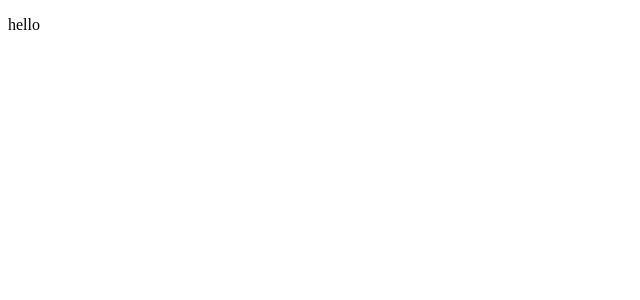
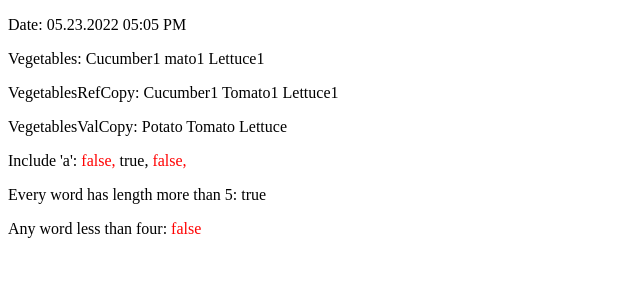
Before and after one commit to tarasbilyk/angular-admin, an Angular app: page / in a window 1280 px wide. Shown: the top 300 px of the page, without its empty margins (0-640 px from the left). Built offline with nearby package versions, Linux system fonts and the light colour scheme.

Commit message:
added ang-40

```diff
--- a/src/app/app-routing.module.ts
+++ b/src/app/app-routing.module.ts
@@ -3,6 +3,10 @@ import { RouterModule, Routes } from '@angular/router';
 import { DashboardComponent } from './features/dashboard/dashboard/dashboard.component';
 
 const routes: Routes = [
+  {
+    path: '',
+    component: DashboardComponent
+  },
   {
     path: 'dashboard',
     component: DashboardComponent
--- a/src/app/app.component.html
+++ b/src/app/app.component.html
@@ -1,2 +1 @@
-<p>hello</p>
 <router-outlet></router-outlet>
--- a/src/app/features/dashboard/dashboard.module.ts
+++ b/src/app/features/dashboard/dashboard.module.ts
@@ -3,6 +3,7 @@ import { CommonModule } from '@angular/common';
 import { DashboardComponent } from './dashboard/dashboard.component';
 import { DashboardService } from './services/dashboard.service';
 import { DashboardInterface } from './interfaces/dashboard-interface'
+import { BrowserModule } from '@angular/platform-browser';
 
 
 @NgModule({
@@ -11,9 +12,9 @@ import { DashboardInterface } from './interfaces/dashboard-interface'
   ],
   imports: [
     CommonModule,
+    BrowserModule,
     DashboardComponent,
     DashboardService,
-
   ]
 })
 export class DashboardModule { }
--- a/src/app/features/dashboard/dashboard/dashboard.component.html
+++ b/src/app/features/dashboard/dashboard/dashboard.component.html
@@ -1 +1,11 @@
-<p>dashboard works!</p>
+<p>{{currentDate}}</p>
+<p>Vegetables: <ng-container *ngFor="let fruit of vegetables">{{fruit}} </ng-container></p>
+<p>VegetablesRefCopy: <ng-container *ngFor="let fruit of vegetablesRefCopy">{{fruit}} </ng-container></p>
+<p>VegetablesValCopy: <ng-container *ngFor="let fruit of vegetablesValCopy">{{fruit}} </ng-container></p>
+<p>Include 'a':
+    <ng-container *ngFor="let word of includesA">
+        <span [ngClass]="{red: !word}">{{word}}, </span>
+    </ng-container></p>
+<p>Every word has length more than 5: <span [ngClass]="{red: !isEveryMoreThanFive}">{{isEveryMoreThanFive}}</span></p>
+<p>Any word less than four: <span [ngClass]="{red: !hasLessThanFour}">{{hasLessThanFour}}</span></p>
+<p></p>
--- a/src/app/features/dashboard/dashboard/dashboard.component.scss
+++ b/src/app/features/dashboard/dashboard/dashboard.component.scss
@@ -0,0 +1,3 @@
+.red {
+    color: red;
+}
--- a/src/app/features/dashboard/dashboard/dashboard.component.ts
+++ b/src/app/features/dashboard/dashboard/dashboard.component.ts
@@ -1,15 +1,62 @@
+import { DatePipe } from '@angular/common';
 import { Component, OnInit } from '@angular/core';
+import { ITransaction } from 'src/app/shared/interfaces/transaction.interface';
+import { IUser } from 'src/app/shared/interfaces/user.interface';
 
 @Component({
   selector: 'app-dashboard',
   templateUrl: './dashboard.component.html',
-  styleUrls: ['./dashboard.component.scss']
+  styleUrls: ['./dashboard.component.scss'],
+  providers: [DatePipe]
 })
 export class DashboardComponent implements OnInit {
 
-  constructor() { }
+  currentDate!: string;
+  currentUser!: IUser;
+  transactions: ITransaction[] = [];
+  vegetables: string[] = [
+    'Potato',
+    'Tomato',
+    'Lettuce'
+  ]
+  vegetablesRefCopy: string[] = [];
+  vegetablesValCopy: string[] = [];
+  includesA: boolean[] = [];
+  isEveryMoreThanFive!: boolean;
+  hasLessThanFour!: boolean;
+
+  constructor(private datePipe: DatePipe) { }
 
   ngOnInit(): void {
+    this.getDate(this.formatDate);
+    this.updateUser();
+    this.vegetablesRefCopy = this.vegetables;
+    this.vegetablesValCopy = [...this.vegetables];
+    this.vegetables[0] = 'Cucumber';
+    this.includesA = this.vegetablesRefCopy.map(x => x.includes('a'));
+    this.isEveryMoreThanFive = this.vegetables.every(x => x.length > 5);
+    this.hasLessThanFour = this.vegetables.some(x => x.length < 4);
+    this.vegetables.forEach((_, index) => this.vegetables[index] += '1');
+    console.log(this.vegetables);
+    this.vegetables = this.vegetables.map(el => el.replace('To', ' ').trim());
   }
 
+  private formatDate = (date: Date) => {
+    this.currentDate = `Date: ${this.datePipe.transform(date, 'MM.dd.yyyy hh:mm a')}`;
+  }
+
+  private getDate(callback: any) {
+    let date = new Date();
+    callback(date);
+  }
+
+  private updateUser(date: Date = new Date(), active: boolean = false){
+    this.currentUser = {
+      id: 0,
+      name: 'user1',
+      updateAt: date,
+      transactions: [...this.transactions],
+      active: active
+    }
+  }
 }
--- /dev/null
+++ b/src/app/shared/interfaces/transaction.interface.ts
@@ -0,0 +1,6 @@
+export interface ITransaction {
+    id: number;
+    title: string;
+    creationDate: Date;
+    status: string;
+}
```
Also changed, not shown: src/app/app.module.ts (+6 -2 lines), src/app/shared/interfaces/user.interface.ts (added, +9 -0 lines).
